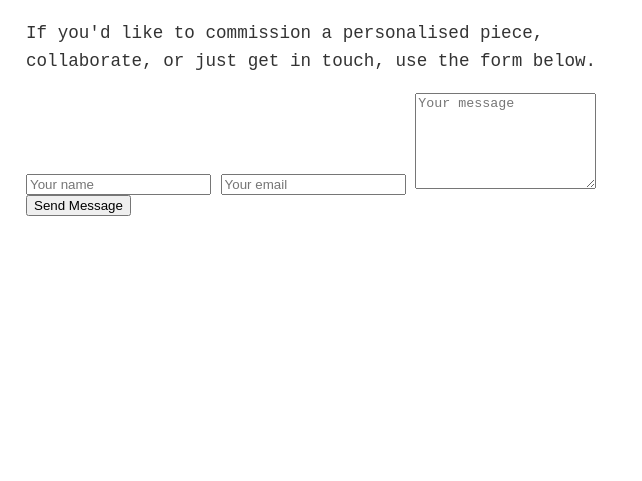
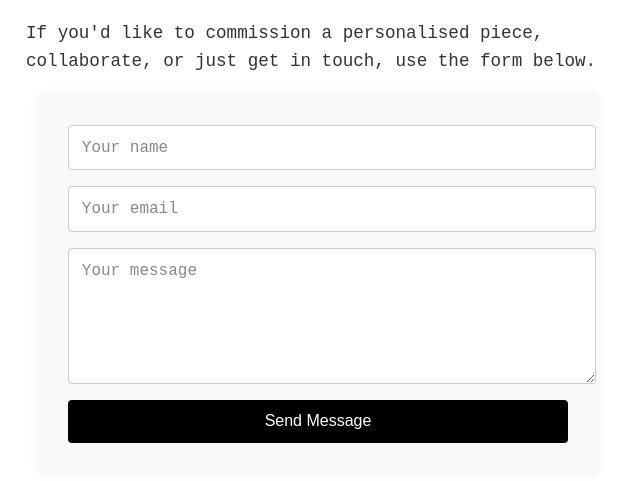
Before and after one commit to gbow13/receiptpoetsite, a plain HTML site: page contact.html in a window 1280 px wide. Shown: the part 469-950 px from the top of the page, 638-1280 px from the left. Drawn offline with Linux system fonts and the light colour scheme.

Commit message:
Update style.css

```diff
--- a/style.css
+++ b/style.css
@@ -185,3 +185,44 @@ header {
   width: 100%;
   display: block;
 }
+.contact-form {
+  max-width: 500px;
+  margin: 0 auto;
+  padding: 2rem;
+  display: flex;
+  flex-direction: column;
+  gap: 1rem;
+  background-color: #f9f9f9;
+  border-radius: 8px;
+  box-shadow: 0 0 10px rgba(0, 0, 0, 0.05);
+}
+
+.contact-form input,
+.contact-form textarea {
+  width: 100%;
+  padding: 0.8rem;
+  font-size: 1rem;
+  border: 1px solid #ccc;
+  border-radius: 4px;
+  font-family: inherit;
+}
+
+.contact-form input::placeholder,
+.contact-form textarea::placeholder {
+  color: #888;
+}
+
+.contact-form button {
+  padding: 0.8rem;
+  font-size: 1rem;
+  border: none;
+  background-color: black;
+  color: white;
+  border-radius: 4px;
+  cursor: pointer;
+  transition: background-color 0.3s ease;
+}
+
+.contact-form button:hover {
+  background-color: #333;
+}
```
